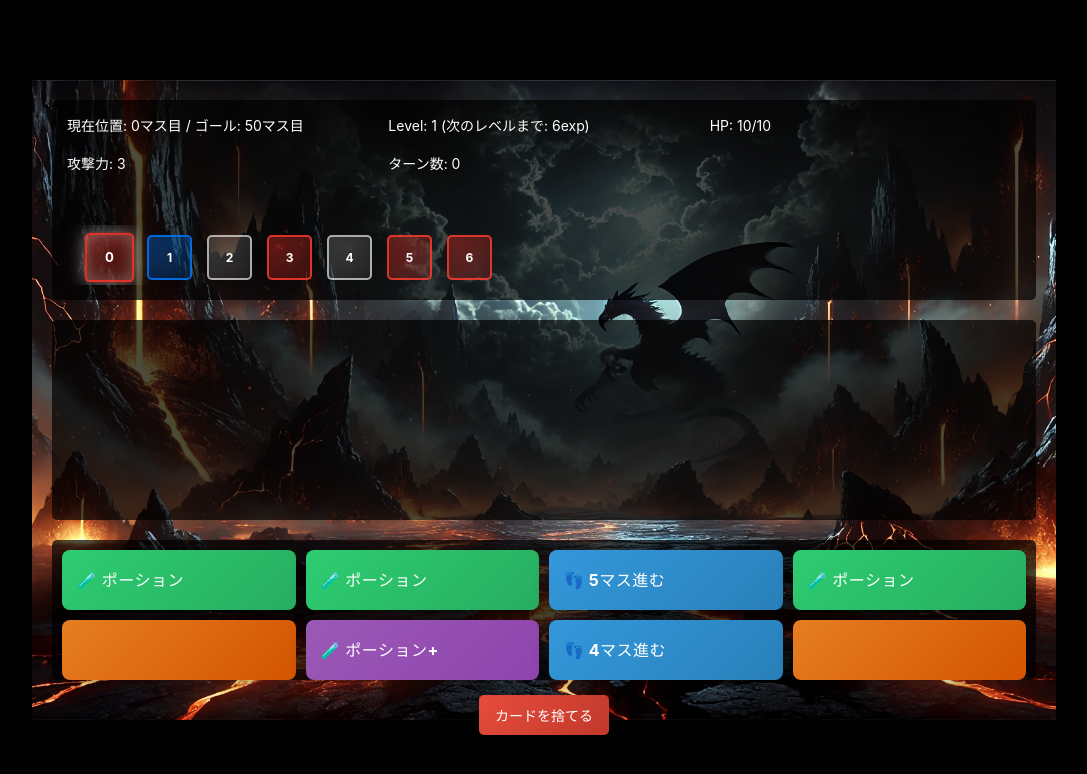
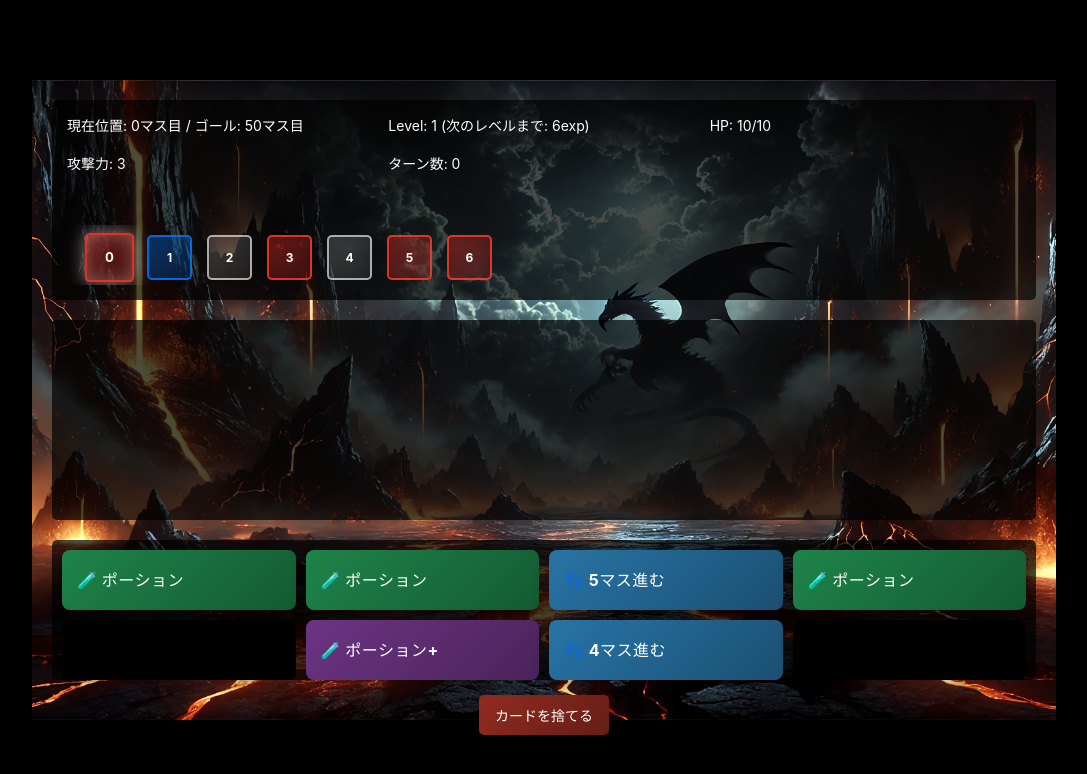
Before and after one commit to kekoyana/carddragon, a React (Vite) app: page / in a window 1280 px wide. Shown: the top 774 px of the page, without its empty margins (96-1183 px from the left). Built offline with nearby package versions, Linux system fonts and the light colour scheme.

Commit message:
カードのデザイン修正

```diff
--- a/src/components/Game.module.css
+++ b/src/components/Game.module.css
@@ -141,8 +141,8 @@
   position: relative;
   border: none;
   border-radius: 8px;
-  background: linear-gradient(135deg, #2c3e50, #1a1a1a);
-  color: white;
+  background: #000000;
+  color: rgba(255, 255, 255, 0.2);
   cursor: pointer;
   transition: all 0.3s ease;
   display: flex;
@@ -165,8 +165,8 @@
   right: 0;
   height: 100%;
   background: linear-gradient(90deg,
-    rgba(255, 255, 255, 0.1),
-    rgba(255, 255, 255, 0.05) 20%,
+    rgba(255, 255, 255, 0.05),
+    rgba(255, 255, 255, 0.02) 20%,
     transparent 50%
   );
   transform: translateX(-100%);
@@ -189,6 +189,7 @@
   display: flex;
   align-items: center;
   gap: 8px;
+  color: rgba(255, 255, 255, 0.3);
 }
 
 .cardButton span::first-letter {
@@ -196,19 +197,35 @@
 }
 
 .healButton {
-  background: linear-gradient(135deg, #2ecc71, #27ae60);
+  background: linear-gradient(135deg, #1e8449, #145a32);
+}
+
+.healButton span {
+  color: white;
 }
 
 .healPlus {
-  background: linear-gradient(135deg, #9b59b6, #8e44ad);
+  background: linear-gradient(135deg, #6c3483, #4a235a);
+}
+
+.healPlus span {
+  color: white;
 }
 
 .moveButton {
-  background: linear-gradient(135deg, #3498db, #2980b9);
+  background: linear-gradient(135deg, #2874a6, #1b4f72);
+}
+
+.moveButton span {
+  color: white;
 }
 
 .weaponButton {
-  background: linear-gradient(135deg, #e67e22, #d35400);
+  background: linear-gradient(135deg, #c0392b, #922b21);
+}
+
+.weaponButton span {
+  color: white;
 }
 
 .disabledButton {
@@ -231,7 +248,7 @@
   padding: 8px 16px;
   border: none;
   border-radius: 5px;
-  background: linear-gradient(135deg, #3498db, #2980b9);
+  background: linear-gradient(135deg, #2874a6, #1b4f72);
   color: white;
   cursor: pointer;
   font-size: 14px;
@@ -241,7 +258,7 @@
 }
 
 .battleActionButton:not(:disabled):hover {
-  background: linear-gradient(135deg, #2980b9, #3498db);
+  background: linear-gradient(135deg, #1b4f72, #2874a6);
   transform: translateY(-2px);
   box-shadow: 0 4px 15px rgba(0, 0, 0, 0.3);
 }
@@ -256,7 +273,7 @@
   padding: 8px 16px;
   border: none;
   border-radius: 5px;
-  background: linear-gradient(135deg, #e74c3c, #c0392b);
+  background: linear-gradient(135deg, #922b21, #641e16);
   color: white;
   cursor: pointer;
   font-size: 14px;
@@ -266,7 +283,7 @@
 }
 
 .cancelButton {
-  background: linear-gradient(135deg, #95a5a6, #7f8c8d);
+  background: linear-gradient(135deg, #616a6b, #424949);
 }
 
 .discardActionButton:not(:disabled):hover {
--- a/src/components/Game.tsx
+++ b/src/components/Game.tsx
@@ -48,6 +48,14 @@ const Game = () => {
     </div>
   );
 
+  const getCardClass = (card: Card) => {
+    if (card === null) return '';
+    if (card === 'H') return styles.healButton;
+    if (card === 'H+') return styles.healPlus;
+    if (typeof card === 'object') return styles.weaponButton;
+    return styles.moveButton;
+  };
+
   return (
     <div className={styles.game}>
       <div className={styles.status}>
@@ -89,12 +97,9 @@ const Game = () => {
               key={i}
               onClick={() => playCard(card, i)}
               disabled={gameOver || card === null}
-              className={`${styles.cardButton} ${
-                card === 'H' ? styles.healButton :
-                card === 'H+' ? styles.healPlus :
-                typeof card === 'object' ? styles.weaponButton :
-                card !== null ? styles.moveButton : ''
-              } ${isDiscardMode && card !== null ? styles.discardModeCard : ''}`}
+              className={`${styles.cardButton} ${getCardClass(card)} ${
+                isDiscardMode && card !== null ? styles.discardModeCard : ''
+              }`}
             >
               {renderCard(card)}
             </button>
```
